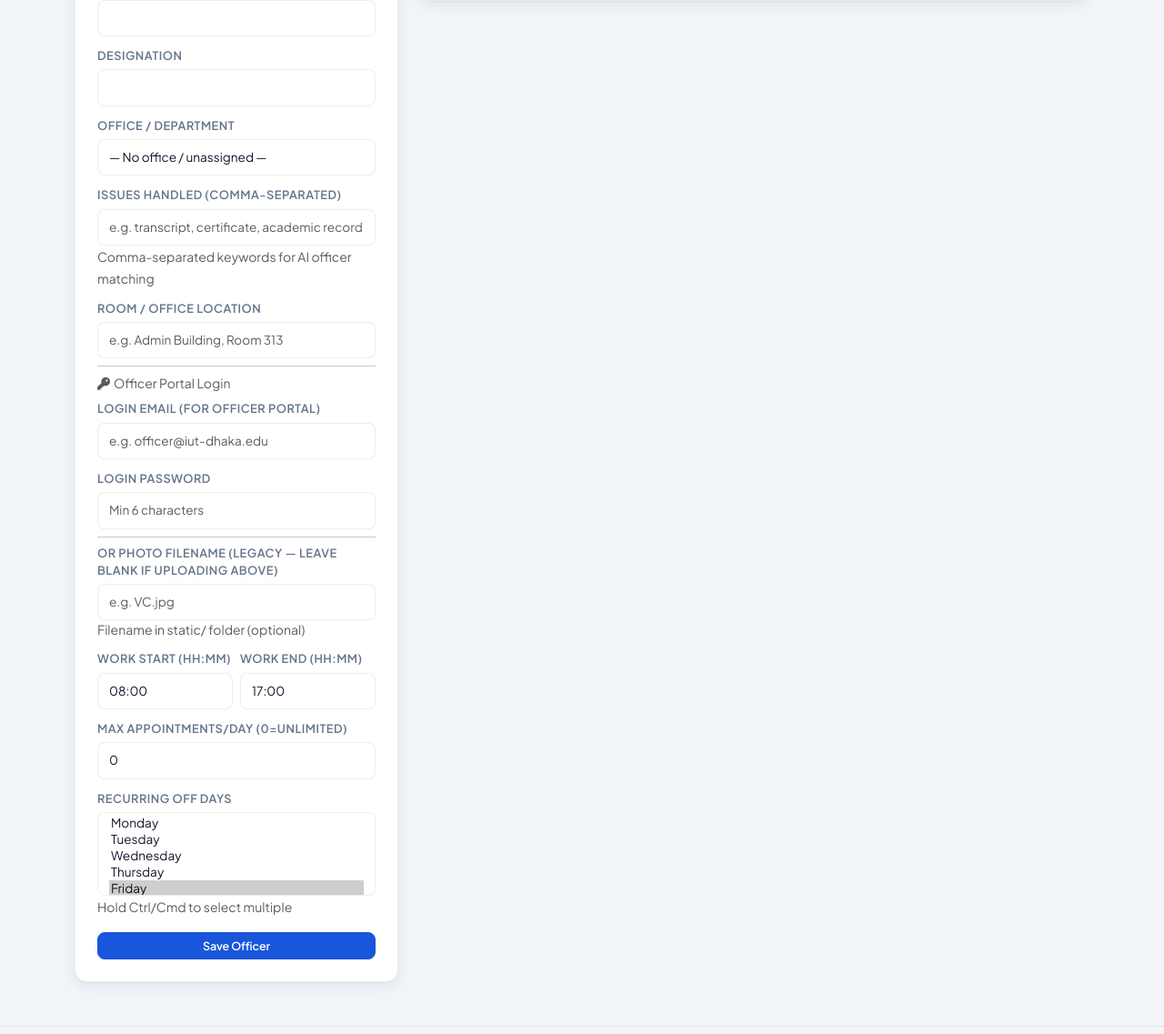
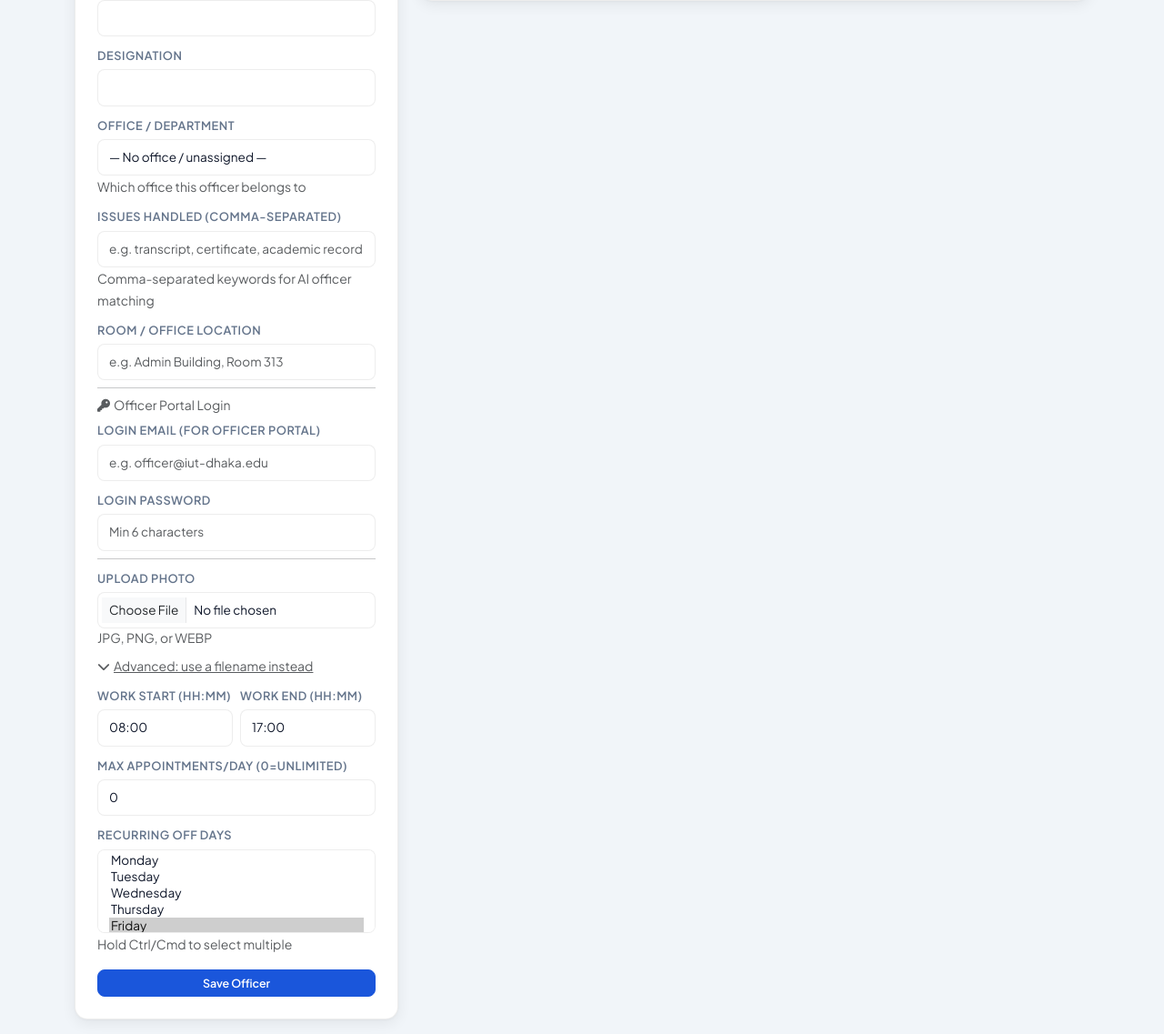
Before and after one commit to Abdiqanigalde/IUT_APP, a Flask app: page /admin/officers in a window 1280 px wide. Shown: the part 237-1374 px from the top of the page at 91% size. Run offline with Flask 3, Linux system fonts and the light colour scheme; a user stored in the database is signed in; data that the repository does not hold is empty; some libraries are stand-ins or nearby versions.

Commit message:
Update officers.html

```diff
--- a/templates/admin/officers.html
+++ b/templates/admin/officers.html
@@ -7,7 +7,7 @@
   <div class="col-md-4">
     <div class="card p-4">
       <h5 class="fw-bold mb-3">Add New Officer</h5>
-      <form method="POST">
+      <form method="POST" enctype="multipart/form-data">
         {{ form.hidden_tag() }}
         <div class="mb-2">
           {{ form.name.label(class="form-label small fw-semibold") }}
@@ -20,6 +20,7 @@
         <div class="mb-2">
           {{ form.office.label(class="form-label small fw-semibold") }}
           {{ form.office(class="form-select form-select-sm") }}
+          <small class="text-muted">Which office this officer belongs to</small>
         </div>
         <div class="mb-2">
           {{ form.handles.label(class="form-label small fw-semibold") }}
@@ -42,9 +43,21 @@
         </div>
         <hr class="my-2">
         <div class="mb-2">
-          {{ form.photo_url.label(class="form-label small fw-semibold") }}
-          {{ form.photo_url(class="form-control form-control-sm", placeholder="e.g. VC.jpg") }}
-          <small class="text-muted d-block">Filename in static/ folder (optional)</small>
+          {{ form.photo.label(class="form-label small fw-semibold") }}
+          {{ form.photo(class="form-control form-control-sm") }}
+          <small class="text-muted d-block">JPG, PNG, or WEBP</small>
+          {% if form.photo.errors %}
+          <small class="text-danger d-block">{{ form.photo.errors[0] }}</small>
+          {% endif %}
+        </div>
+        <div class="mb-2">
+          <a class="small text-muted" data-bs-toggle="collapse" href="#legacyPhotoField" role="button">
+            <i class="fas fa-chevron-down me-1"></i>Advanced: use a filename instead
+          </a>
+          <div class="collapse" id="legacyPhotoField">
+            {{ form.photo_url.label(class="form-label small fw-semibold mt-2") }}
+            {{ form.photo_url(class="form-control form-control-sm", placeholder="e.g. VC.jpg") }}
+          </div>
         </div>
         <div class="row g-2 mb-2">
           <div class="col-6">{{ form.work_start.label(class="form-label small fw-semibold") }}{{ form.work_start(class="form-control form-control-sm") }}</div>
@@ -91,13 +104,13 @@
               {{ officer.name }}<br>
               <small class="text-muted">{{ officer.designation }}</small>
               {% if officer.office %}
-              <br><small class="text-muted" style="font-size:.75rem;">
+              <br><span class="badge bg-light text-dark border" style="font-size:.7rem;">
                 <i class="fas fa-building me-1"></i>{{ officer.office.name }}
-              </small>
+              </span>
               {% else %}
-              <br><small class="text-warning" style="font-size:.75rem;">
-                <i class="fas fa-exclamation-circle me-1"></i>No office assigned
-              </small>
+              <br><span class="badge bg-warning-subtle text-warning-emphasis border border-warning-subtle" style="font-size:.7rem;">
+                No office assigned
+              </span>
               {% endif %}
               {% if officer.room %}
               <br><small class="text-muted" style="font-size:.75rem;">
@@ -134,10 +147,10 @@
                   data-id="{{ officer.id }}"
                   data-name="{{ officer.name | e }}"
                   data-designation="{{ officer.designation | e }}"
-                  data-office-id="{{ officer.office_id or '' }}"
+                  data-office-id="{{ officer.office_id or 0 }}"
                   data-handles="{{ (officer.handles or '') | e }}"
                   data-room="{{ (officer.room or '') | e }}"
-                  data-photo="{{ (officer.photo_url or '') | e }}"
+                  data-photo="{{ (officer.photo_display_url() or '') | e }}"
                   data-work-start="{{ officer.work_start or '08:00' }}"
                   data-work-end="{{ officer.work_end or '17:00' }}"
                   data-daily-limit="{{ officer.daily_limit }}"
@@ -178,7 +191,7 @@
         <h5 class="modal-title"><i class="fas fa-edit me-2 text-primary"></i>Edit Officer</h5>
         <button type="button" class="btn-close" data-bs-dismiss="modal"></button>
       </div>
-      <form method="POST" id="editOfficerForm">
+      <form method="POST" id="editOfficerForm" enctype="multipart/form-data">
         <input type="hidden" name="csrf_token" value="{{ csrf_token() }}">
         <div class="modal-body">
           <div class="row g-3">
@@ -191,11 +204,11 @@
               <input type="text" name="edit_designation" id="editDesignation" class="form-control form-control-sm" required>
             </div>
             <div class="col-md-6">
-              <label class="form-label small fw-semibold">Office</label>
+              <label class="form-label small fw-semibold">Office / Department</label>
               <select name="edit_office_id" id="editOfficeId" class="form-select form-select-sm">
-                <option value="">-- No Office --</option>
-                {% for office in offices %}
-                <option value="{{ office.id }}">{{ office.name }}</option>
+                <option value="0">— No office / unassigned —</option>
+                {% for o in offices %}
+                <option value="{{ o.id }}">{{ o.name }}{% if not o.is_active %} (inactive){% endif %}</option>
                 {% endfor %}
               </select>
             </div>
@@ -213,9 +226,15 @@
               <input type="text" name="edit_room" id="editRoom" class="form-control form-control-sm" placeholder="e.g. Admin Building, Room 313">
             </div>
             <div class="col-md-6">
-              <label class="form-label small fw-semibold">Photo Filename</label>
-              <input type="text" name="edit_photo_url" id="editPhotoUrl" class="form-control form-control-sm" placeholder="e.g. VC.jpg">
-              <small class="text-muted">Filename in static/ folder</small>
+              <label class="form-label small fw-semibold">Current Photo</label>
+              <div class="d-flex align-items-center gap-2">
+                <img id="editPhotoPreview" src="" alt="" style="width:44px;height:44px;border-radius:50%;object-fit:cover;display:none;border:1px solid #dee2e6;">
+                <span id="editPhotoNone" class="text-muted small">No photo set</span>
+              </div>
+              <label class="form-label small fw-semibold mt-2">Upload New Photo</label>
+              <input type="file" name="edit_photo_file" id="editPhotoFile" class="form-control form-control-sm" accept=".jpg,.jpeg,.png,.webp">
+              <small class="text-muted">Leave blank to keep the current photo</small>
+              <input type="hidden" name="edit_photo_url" id="editPhotoUrl">
             </div>
             <div class="col-12"><hr class="my-0"></div>
             <div class="col-md-3">
@@ -263,10 +282,21 @@ document.querySelectorAll('.btn-edit-officer').forEach(function(btn) {
     var d = this.dataset;
     document.getElementById('editName').value        = d.name;
     document.getElementById('editDesignation').value = d.designation;
-    document.getElementById('editOfficeId').value     = d.officeId || '';
+    document.getElementById('editOfficeId').value    = d.officeId;
     document.getElementById('editHandles').value     = d.handles;
     document.getElementById('editRoom').value        = d.room;
-    document.getElementById('editPhotoUrl').value    = d.photo;
+    document.getElementById('editPhotoUrl').value    = '';
+    document.getElementById('editPhotoFile').value   = '';
+    var previewImg  = document.getElementById('editPhotoPreview');
+    var previewNone = document.getElementById('editPhotoNone');
+    if (d.photo) {
+      previewImg.src = d.photo;
+      previewImg.style.display = 'inline-block';
+      previewNone.style.display = 'none';
+    } else {
+      previewImg.style.display = 'none';
+      previewNone.style.display = 'inline';
+    }
     document.getElementById('editWorkStart').value   = d.workStart;
     document.getElementById('editWorkEnd').value      = d.workEnd;
     document.getElementById('editDailyLimit').value  = d.dailyLimit;
```
